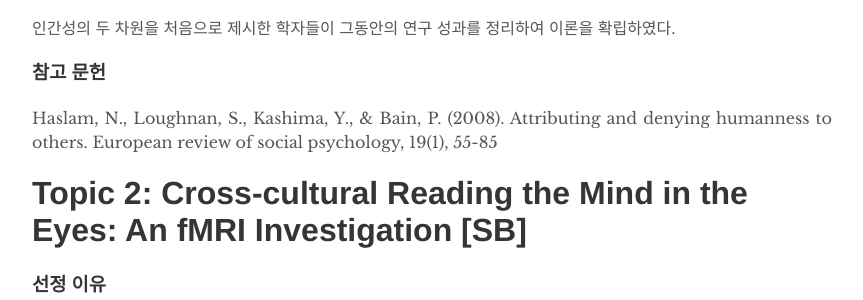
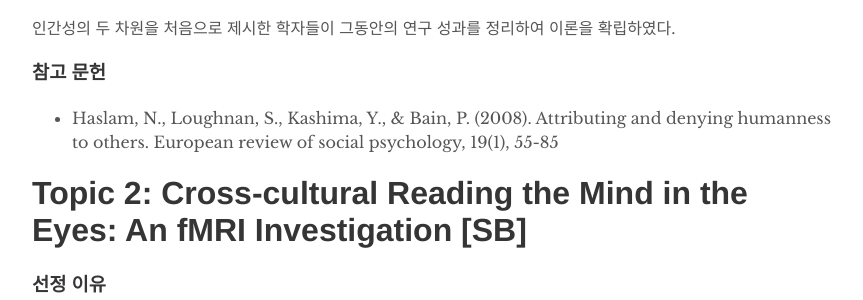
Before and after one commit to humanfactorspsych/blog, a Jekyll site: the page built from _posts/2021-09-30-study.md, in a window 1280 px wide. Shown: the part 1162-1462 px from the top of the page, without its empty margins (208-1071 px from the left). Built offline with Jekyll 4.4.1, drawn with Linux system fonts in a browser that asks for light colours.

```diff
--- a/_posts/2021-09-30-study.md
+++ b/_posts/2021-09-30-study.md
@@ -32,7 +32,7 @@ Leyens등의 학자들이 수행한 infrahumanisation 연구는 사회적으로
 
 ### **참고 문헌**
 
-Haslam, N., Loughnan, S., Kashima, Y., & Bain, P. (2008). Attributing and denying humanness to others. European review of social psychology, 19(1), 55-85
+- Haslam, N., Loughnan, S., Kashima, Y., & Bain, P. (2008). Attributing and denying humanness to others. European review of social psychology, 19(1), 55-85
 
 # Topic 2: Cross-cultural Reading the Mind in the Eyes: An fMRI Investigation [SB]
 
```
